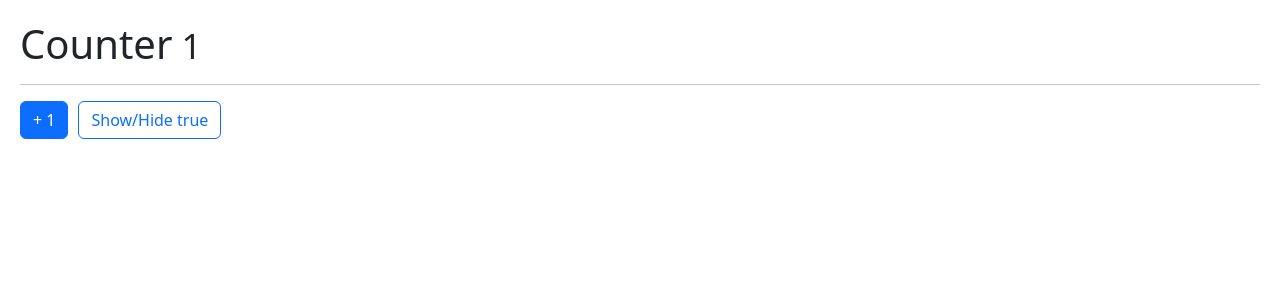
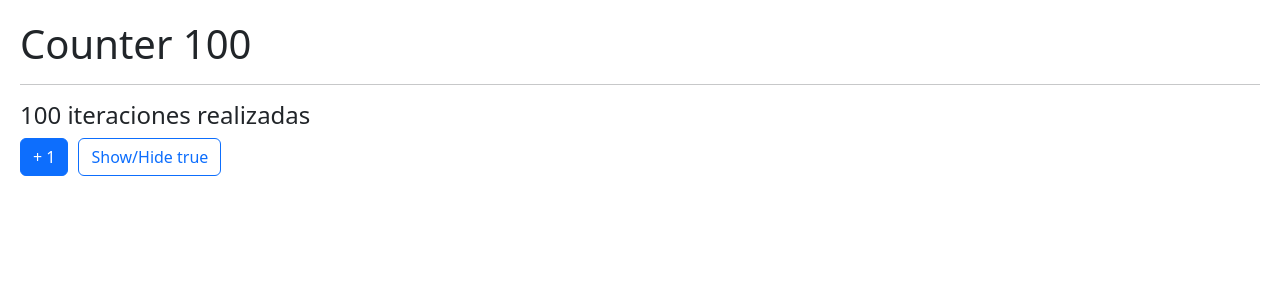
Before and after one commit to abrilBjarano/Hooks, a React (Vite) app: page / in a window 1280 px wide. Shown: the top 300 px of the page. Built offline with nearby package versions, Linux system fonts and the light colour scheme.

Commit message:
Created MemoHook.jsx
and implemented to main

```diff
--- /dev/null
+++ b/src/06-memos/MemoHook.jsx
@@ -0,0 +1,43 @@
+import { useMemo, useState } from "react";
+import { useCounter } from "../hooks/useCounter";
+
+
+const heavyStuff = ( iterationNumber ) => {
+   for( let i = 0; i < iterationNumber; i++ ){
+      console.log('Ahi vamos...');
+   }
+
+   return `${ iterationNumber } iteraciones realizadas`;
+};
+
+
+export const MemoHook = () => {
+
+   const { counter, increment } = useCounter(100);
+   const [show, setShow] = useState(true);
+
+
+   const memorizedValue = useMemo(() => heavyStuff( counter ), [counter]);
+
+
+  return (
+    <>
+      <h1> Counter { counter }</h1>
+      <hr />
+
+      <h4>{ memorizedValue }</h4>
+
+      <button
+         className="btn btn-primary"
+         onClick={ () => increment()  }
+      > + 1
+      </button>
+
+      <button
+         className="btn btn-outline-primary"
+         onClick={ () => setShow( !show ) }
+      > Show/Hide { JSON.stringify( show ) }
+      </button>
+    </>
+  )
+}
--- a/src/main.jsx
+++ b/src/main.jsx
@@ -2,10 +2,10 @@
 import ReactDOM from 'react-dom/client';
 
 import './index.css';
-import { Memorize } from './06-memos/Memorize';
+import { MemoHook } from './06-memos/MemoHook';
 
 ReactDOM.createRoot(document.getElementById('root')).render(
   // <React.StrictMode>
-    <Memorize />
+    <MemoHook />
   // </React.StrictMode>,
 )
```
